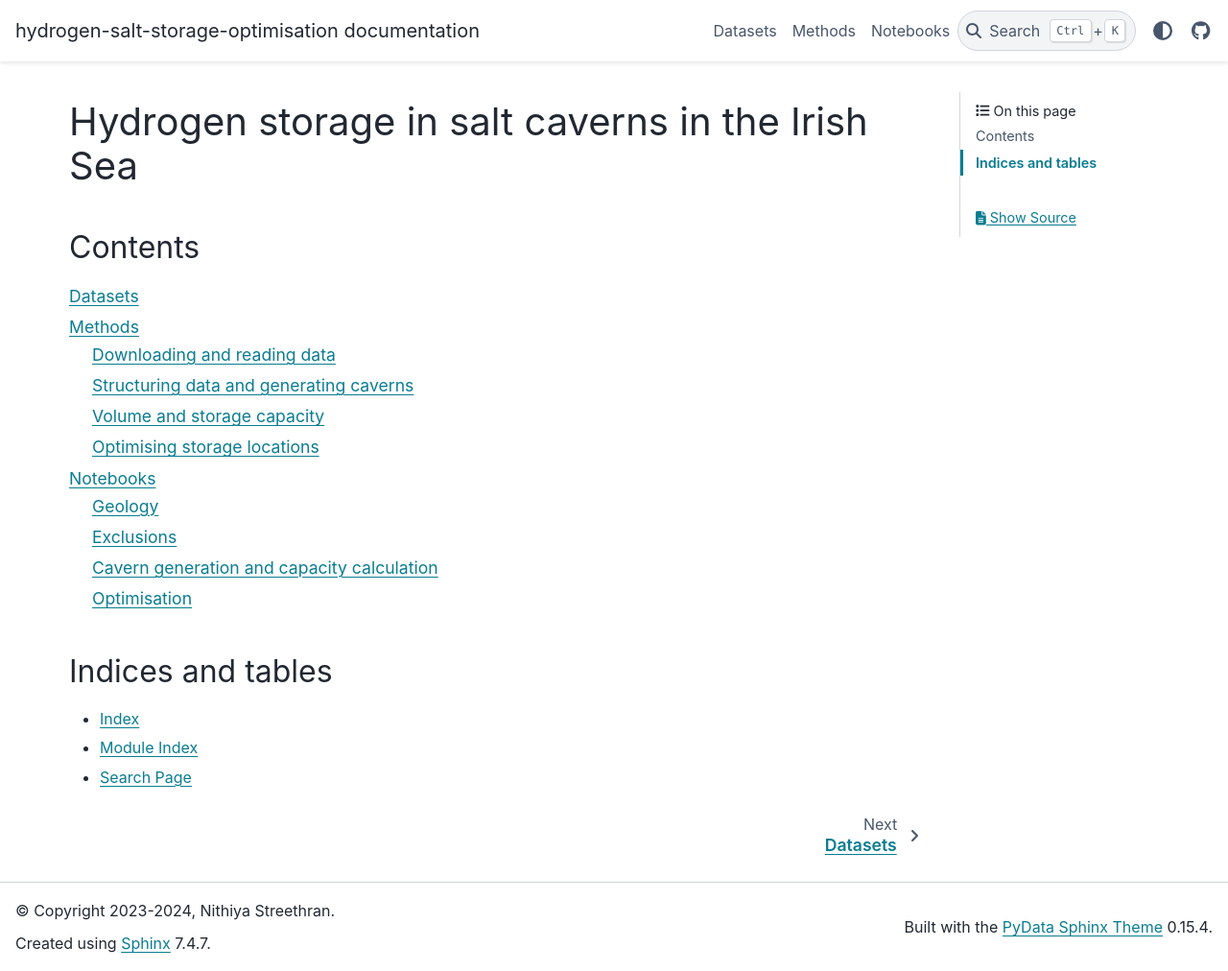
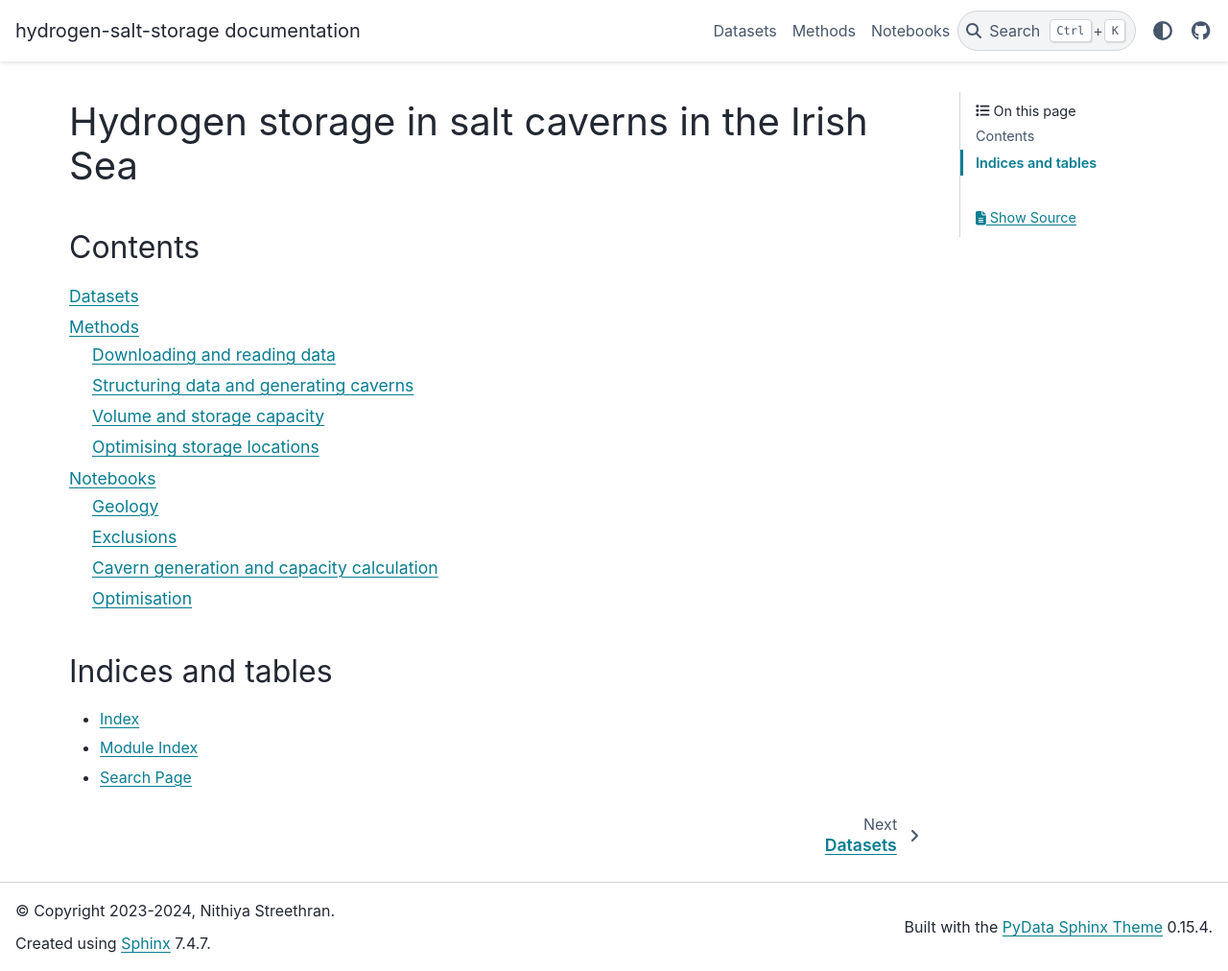
Before and after one commit to wind-to-hydrogen-toolkit/hydrogen-salt-storage, a Sphinx documentation site: the page built from docs/index.rst, in a window 1280 px wide and 1012 px high. Shown: the whole window at 96% size. Built offline with Sphinx 7.4.7 and the PyData theme 0.15.4, drawn with Linux system fonts in a browser that asks for light colours; pages that are not in the unit, such as notebooks, are missing from menus.

Commit message:
update project name

```diff
--- a/docs/conf.py
+++ b/docs/conf.py
@@ -10,7 +10,7 @@ sys.path.append("..")
 # -- Project information -----------------------------------------------------
 # https://www.sphinx-doc.org/en/master/usage/configuration.html#project-information
 
-project = "hydrogen-salt-storage-optimisation"
+project = "hydrogen-salt-storage"
 copyright = "2023-2024, Nithiya Streethran"
 author = "Nithiya Streethran"
 
--- a/docs/index.rst
+++ b/docs/index.rst
@@ -1,4 +1,4 @@
-.. hydrogen-salt-storage-optimisation documentation master file, created by
+.. hydrogen-salt-storage documentation master file, created by
    sphinx-quickstart on Sun Dec 31 21:35:00 2023.
    You can adapt this file completely to your liking, but it should at least
    contain the root `toctree` directive.
--- a/src/__init__.py
+++ b/src/__init__.py
@@ -1,6 +1,6 @@
-"""hydrogen-salt-storage-optimisation
+"""hydrogen-salt-storage
 
 Optimising green hydrogen storage in man-made submarine salt caverns
 
-https://github.com/nmstreethran/hydrogen-salt-storage-optimisation
+https://github.com/nmstreethran/hydrogen-salt-storage
 """
```
